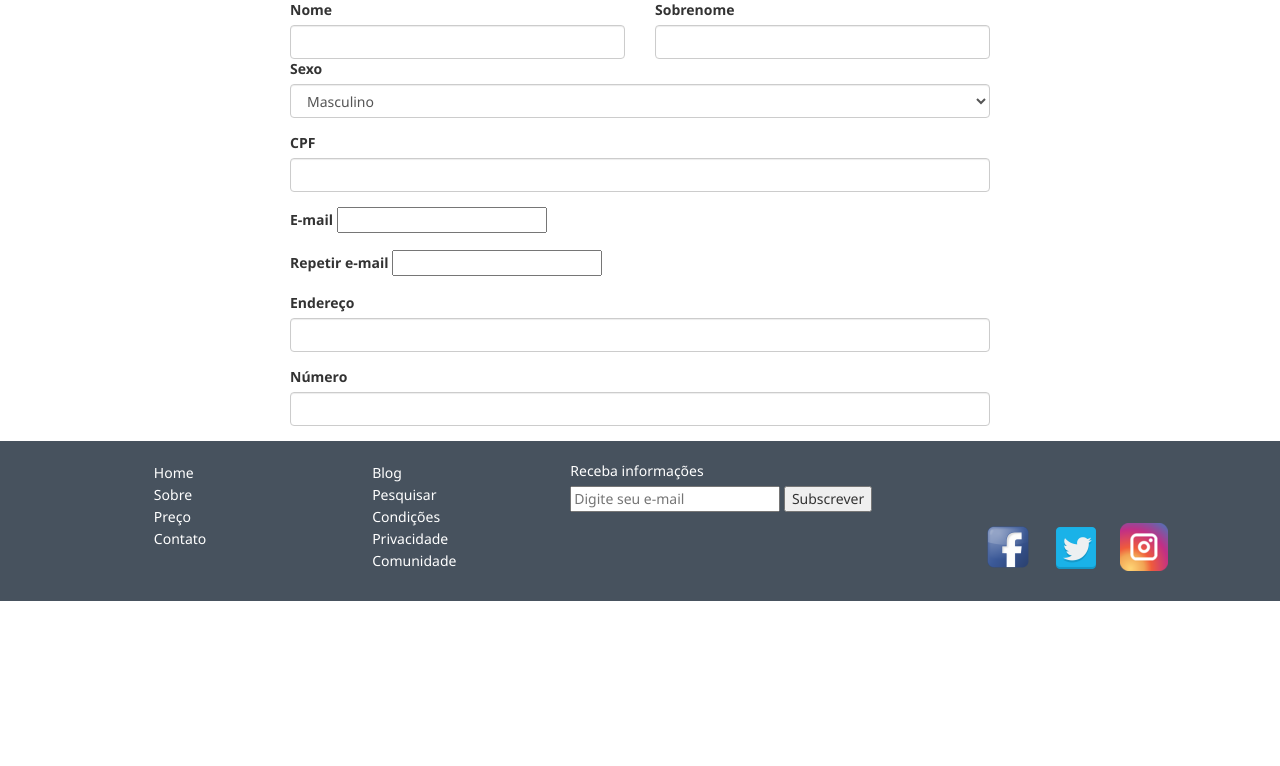
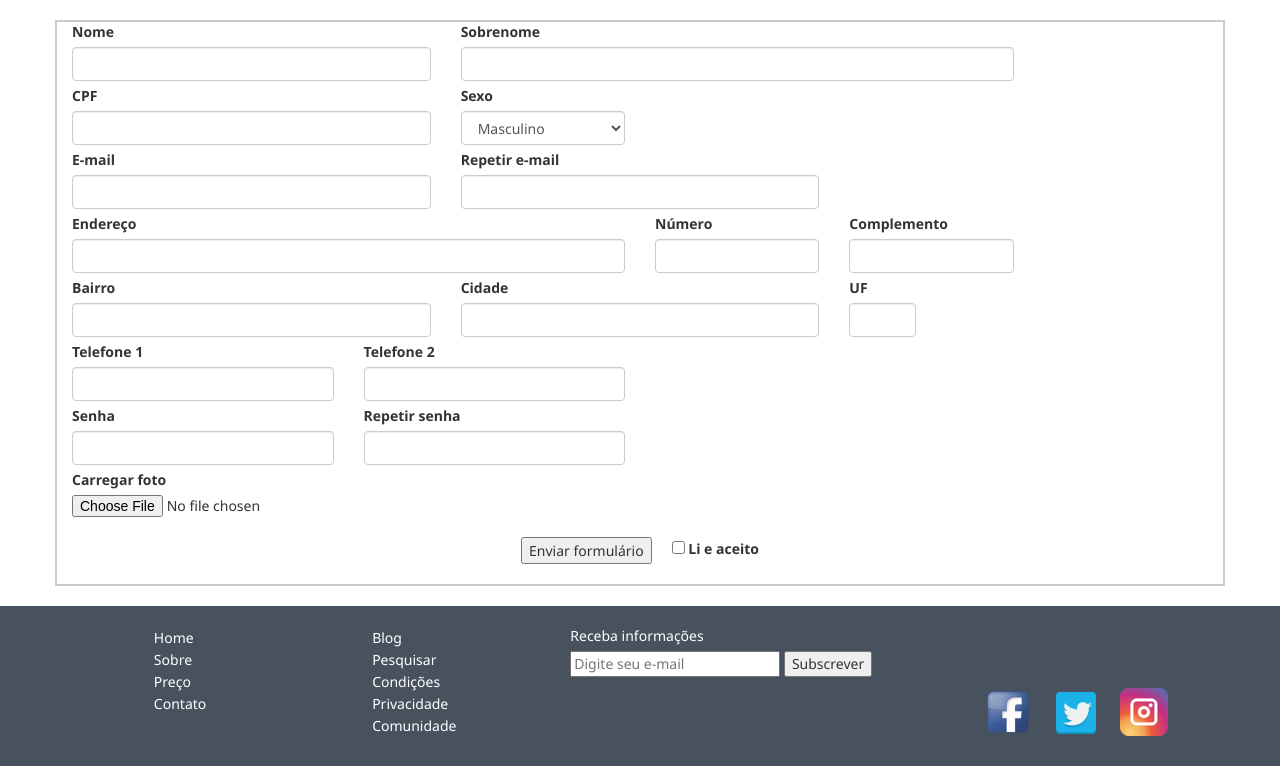
Before and after one commit to Aleyucra74/PigTime, a PHP site: page /cadastro.html in a window 1280 px wide. Shown: the part 100-866 px from the top of the page. Before the commit the page ends 701 px from the top, so only its background shows below. Run offline with PHP 8.4, Linux system fonts and the light colour scheme.

Commit message:
PigTime-0.6 Tela de cadastro feita

```diff
--- a/cadastro.html
+++ b/cadastro.html
@@ -29,25 +29,26 @@
         </nav>
     </header>
     <main>
-        <form action="#" class="main-form">
+        <form action="#" name="formCadastro" id="formCadastro">
 
-
+            <div class="container">
                 <div class="row">
-                <div class="col-sm-6">
-
+                    <div class="col-sm-4">
                         <label for="nome">Nome</label>
                         <input type="text" name="nome" id="nome" class="form-control">
-
                     </div>
                     <div class="col-sm-6">
-
                         <label for="sobrenome">Sobrenome</label>
                         <input type="text" name="sobrenome" id="sobrenome" class="form-control">
-
                     </div>
                 </div>
 
-            <div class="form-group">
+                <div class="row">
+                    <div class="col-sm-4">
+                        <label for="CPF">CPF</label>
+                        <input type="number" name="cpf" id="cpf" class="form-control">
+                    </div>
+                    <div class="col-sm-2">
                         <label for="sexo">Sexo</label>
                         <select name="sexo" id="sexo" class="form-control">
                             <option value="masculino">Masculino</option>
@@ -55,32 +56,85 @@
                             <option value="outro">Outro</option>
                             </select>
                     </div>
-
-            <div class="form-group">
-                <label for="CPF">CPF</label>
-                <input type="number" name="cpf" id="cpf" class="form-control">
                 </div>
 
-            <div class="form-group">
+                <div class="row">
+                    <div class="col-sm-4">
                         <label for="email">E-mail</label>
-                <input type="email" name="email" id="email">
+                        <input type="email" name="email" id="email" class="form-control">
+                    </div>
+                    <div class="col-sm-4">
+                        <label for="email">Repetir e-mail</label>
+                        <input type="email" name="email" id="email" class="form-control">
+                    </div>
                 </div>
 
-            <div class="form-group">
-                <label for="email">Repetir e-mail</label>
-                <input type="email" name="email" id="email">
-            </div>
-
-            <div class="form-group">
+                <div class="row">
+                    <div class="col-sm-6">
                         <label for="endereco">Endereço</label>
                         <input type="text" name="endereco" id="endereco" class="form-control">
                     </div>
-
-            <div class="form-group">
+                    <div class="col-sm-2">
                         <label for="numero">Número</label>
                         <input type="number" name="numero" id="numero" class="form-control">
                     </div>
+                    <div class="col-sm-2">
+                        <label for="complemento">Complemento</label>
+                        <input type="number" name="complemento" id="complemento" class="form-control">
+                    </div>
+                </div>
 
+                <div class="row">
+                    <div class="col-sm-4">
+                        <label for="bairro">Bairro</label>
+                        <input type="text" name="bairro" id="bairro" class="form-control">
+                    </div>
+                    <div class="col-sm-4">
+                        <label for="cidade">Cidade</label>
+                        <input type="text" name="cidade" id="cidade" class="form-control">
+                    </div>
+                    <div class="col-sm-1">
+                        <label for="uf">UF</label>
+                        <input type="text" name="uf" id="uf" class="form-control">
+                    </div>
+                </div>
+
+                <div class="row">
+                    <div class="col-sm-3">
+                        <label for="telefone">Telefone 1</label>
+                        <input type="tel" name="telCadastro1" id="telCadastro1" class="form-control">
+                    </div>
+                    <div class="col-sm-3">
+                        <label for="telefone">Telefone 2</label>
+                        <input type="tel" name="telCadastro2" id="telCadastro2" class="form-control">
+                    </div>
+                </div>
+
+                <div class="row">
+                    <div class="col-sm-3">
+                        <label for="senha">Senha</label>
+                        <input type="password" name="senha" id="senha" class="form-control">
+                    </div>
+                    <div class="col-sm-3">
+                        <label for="senha">Repetir senha</label>
+                        <input type="password" name="senha" id="senha" class="form-control">
+                    </div>
+                </div>
+
+                <div class="row">
+                    <div class="col-sm-2">
+                        <form action="upload.php" method="post" enctype="multipart/form-data">
+                            <label for="fileToUpload">Carregar foto</label>
+                            <input type="file" name="fileToUpload" id="fileToUpload" class="form-control-file">
+                        </form>
+                    </div>
+                </div>
+
+                <div id="btnEnviarForm">
+                    <button type="submit" form="formCadastro" value="Submit">Enviar formulário</button>
+                    <label><input type="checkbox" value="liOsTermos"> Li e aceito</label>
+                </div>
+            </div>
         </form>
     </main>
 
--- a/css/cadastro.css
+++ b/css/cadastro.css
@@ -17,11 +17,6 @@ body {
 
 
 /* HEADER */
-
-main {
-    width: 700px;
-    margin: auto;
-}
 
 header {
     display: flex;
@@ -46,6 +41,33 @@ a {
     margin: 10px;
     text-decoration: none;
     color: #47525E;
+}
+
+main {
+    width: 100%;
+    margin: auto;
+}
+
+
+/* FORM */
+
+.container {
+    margin: 20px auto 20px auto;
+    border: 2px solid #ccc;
+}
+
+.row {
+    margin-bottom: 5px;
+}
+
+#btnEnviarForm {
+    display: flex;
+    margin: 20px;
+    justify-content: center;
+}
+
+#btnEnviarForm label {
+    margin-left: 20px;
 }
 
 
```
Lines whose indentation alone changed are shown as unchanged.
